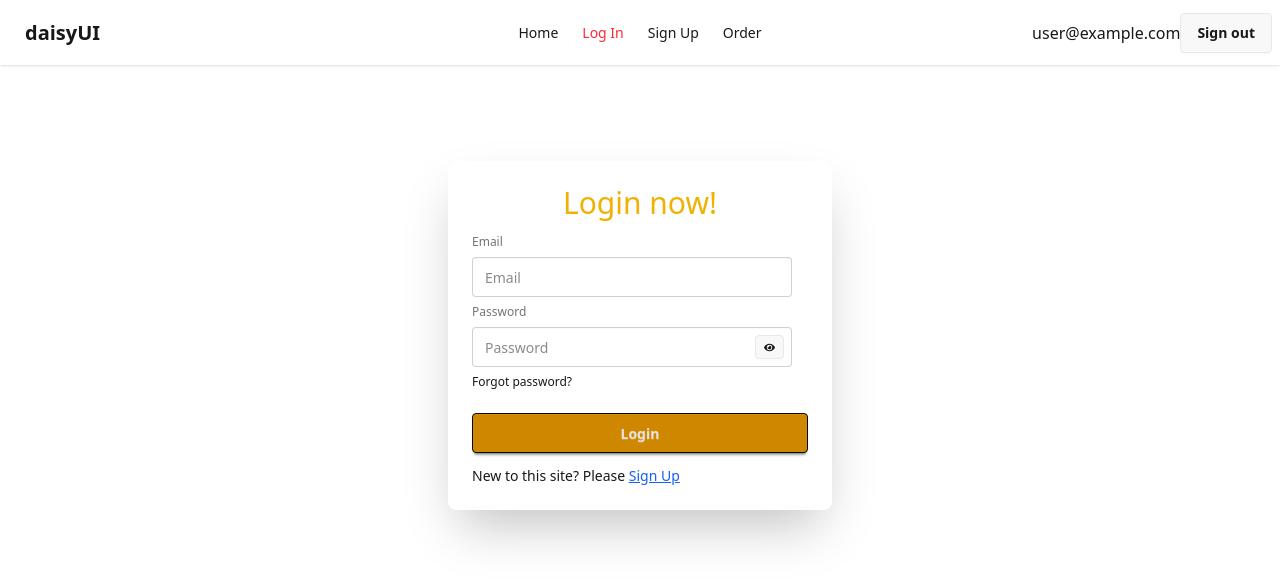
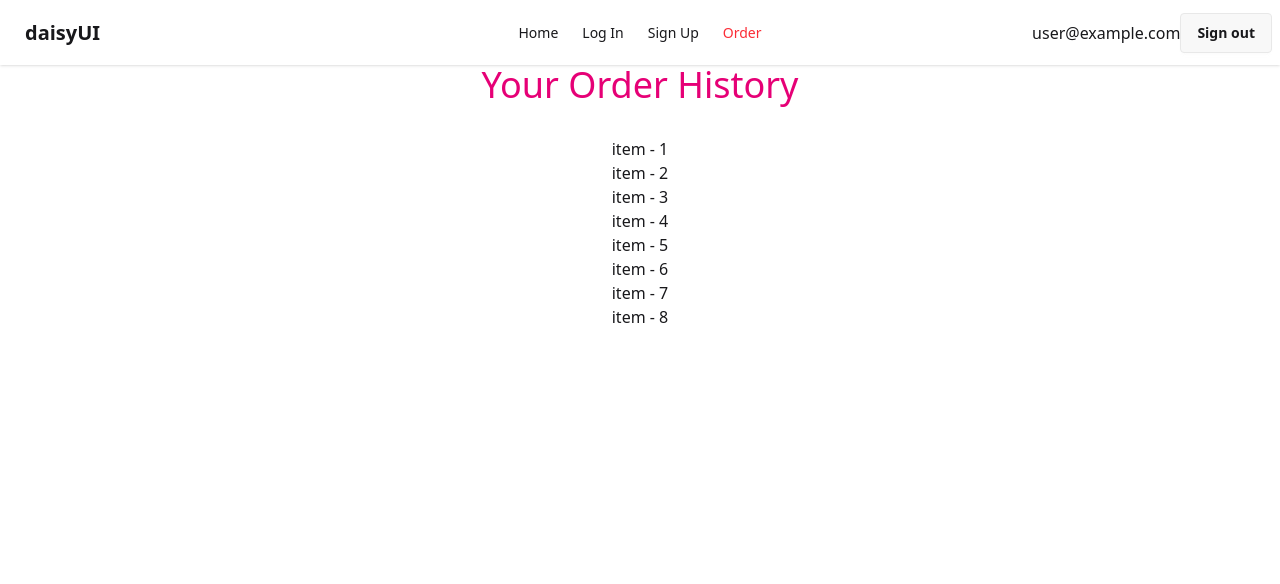
Before and after one commit to istiakiraz/ph-module-51-private-route, a React (Vite) app: page /order in a window 1280 px wide. Before the commit this address led to /login. Shown: the top 584 px of the page. Built offline with nearby package versions, Linux system fonts and the light colour scheme; no server answers; sample sign-in values are in the browser's storage.

Commit message:
added loading option

```diff
--- a/src/components/Orders.jsx
+++ b/src/components/Orders.jsx
@@ -2,8 +2,18 @@ import React from 'react';
 
 const Orders = () => {
     return (
-        <div>
-            <h1> Your Order History</h1>
+        <div className='text-center'>
+            <h1 className='font-thin text-pink-600 text-4xl mb-8'> Your Order History</h1>
+            <ol>
+                <li>item - 1</li>
+                <li>item - 2</li>
+                <li>item - 3</li>
+                <li>item - 4</li>
+                <li>item - 5</li>
+                <li>item - 6</li>
+                <li>item - 7</li>
+                <li>item - 8</li>
+            </ol>
         </div>
     );
 };
--- a/src/context/AuthProvider.jsx
+++ b/src/context/AuthProvider.jsx
@@ -11,16 +11,21 @@ import { auth } from "../firebase.init";
 
 const AuthProvider = ({ children }) => {
   const [user, setUser] = useState(null);
+  const [loading, setLoading] =useState(true)
 
   const createUser = (email, password) => {
+    setLoading(true)
     return createUserWithEmailAndPassword(auth, email, password);
+
   };
 
   const logInUser = (email, password) => {
+    setLoading(true)
     return signInWithEmailAndPassword(auth, email, password);
   };
 
   const signOutUser = () => {
+    setLoading(true)
     return signOut(auth);
   };
 
@@ -38,6 +43,7 @@ const AuthProvider = ({ children }) => {
       auth,
       (currentUser) => {
         setUser(currentUser);
+        setLoading(false)
 
         console.log('has current user', currentUser);
       }
@@ -62,6 +68,7 @@ const AuthProvider = ({ children }) => {
     logInUser,
     user,
     signOutUser,
+    loading
   };
 
   return <AuthContext value={userInfo}>{children}</AuthContext>;
--- a/src/routes/PrivateRoute.jsx
+++ b/src/routes/PrivateRoute.jsx
@@ -4,7 +4,14 @@ import { Navigate } from 'react-router';
 
 const PrivateRoute = ({children}) => {
 
-    const {user} = use(AuthContext)
+    const {user, loading} = use(AuthContext)
+
+    if(loading){
+        return <p>loading....</p>
+    }
+
+
+
     if(!user){
         return <Navigate to='/login'></Navigate>
     }
```
